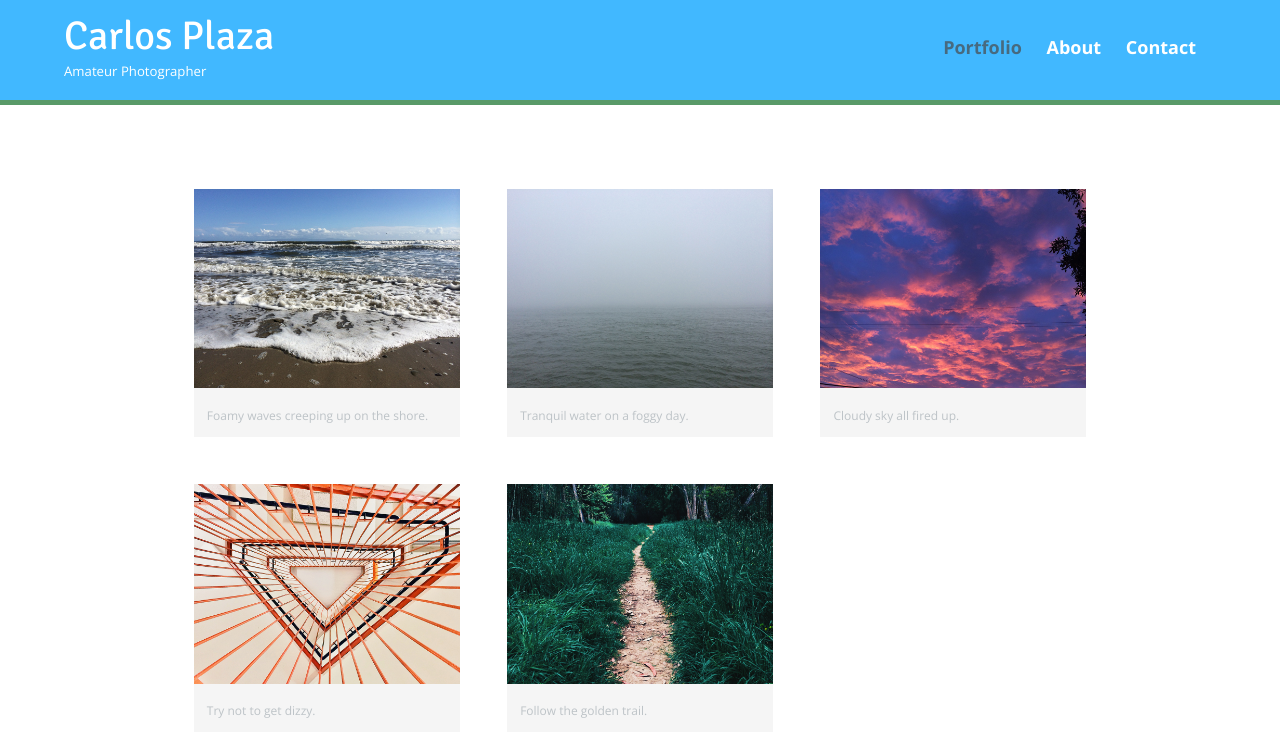
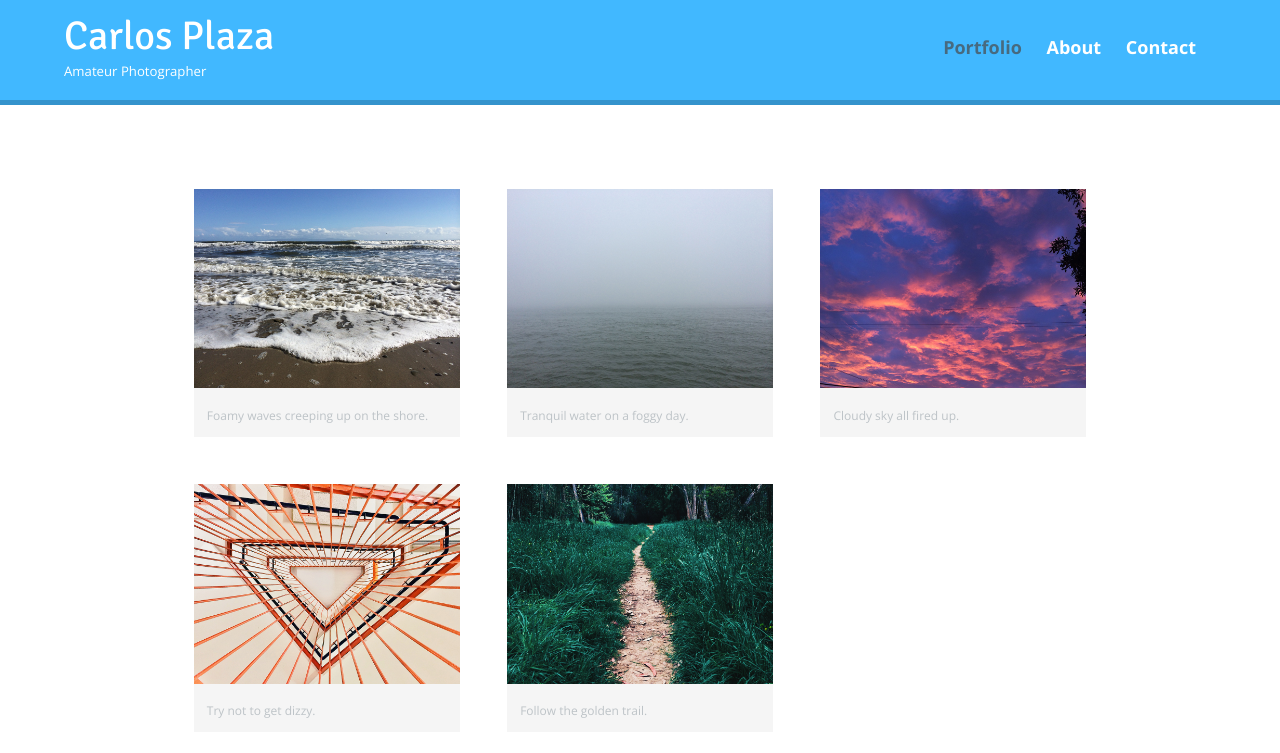
Before and after one commit to carlos-plaza/personal-website, a plain HTML site: page index.html in a window 1280 px wide. Shown: the top 753 px of the page. Drawn offline with nearby package versions, Linux system fonts and the light colour scheme.

Commit message:
update responsive.css
Changed header border color from green to blue

```diff
--- a/CSS/responsive.css
+++ b/CSS/responsive.css
@@ -73,7 +73,7 @@
   }
 
   header {
-    border-bottom: 5px solid #599a68;
+    border-bottom: 5px solid #3493CC;
     margin-bottom: 60px;
   }
 
```
